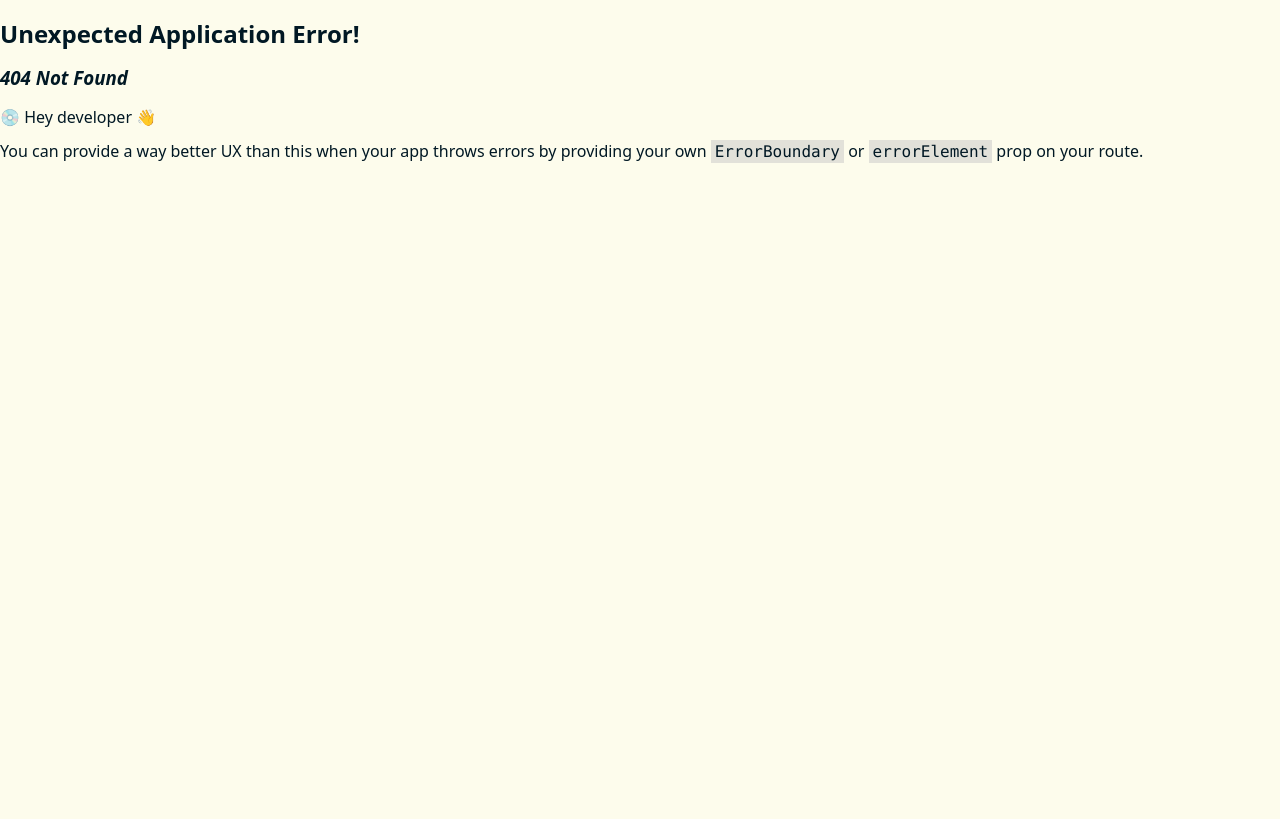
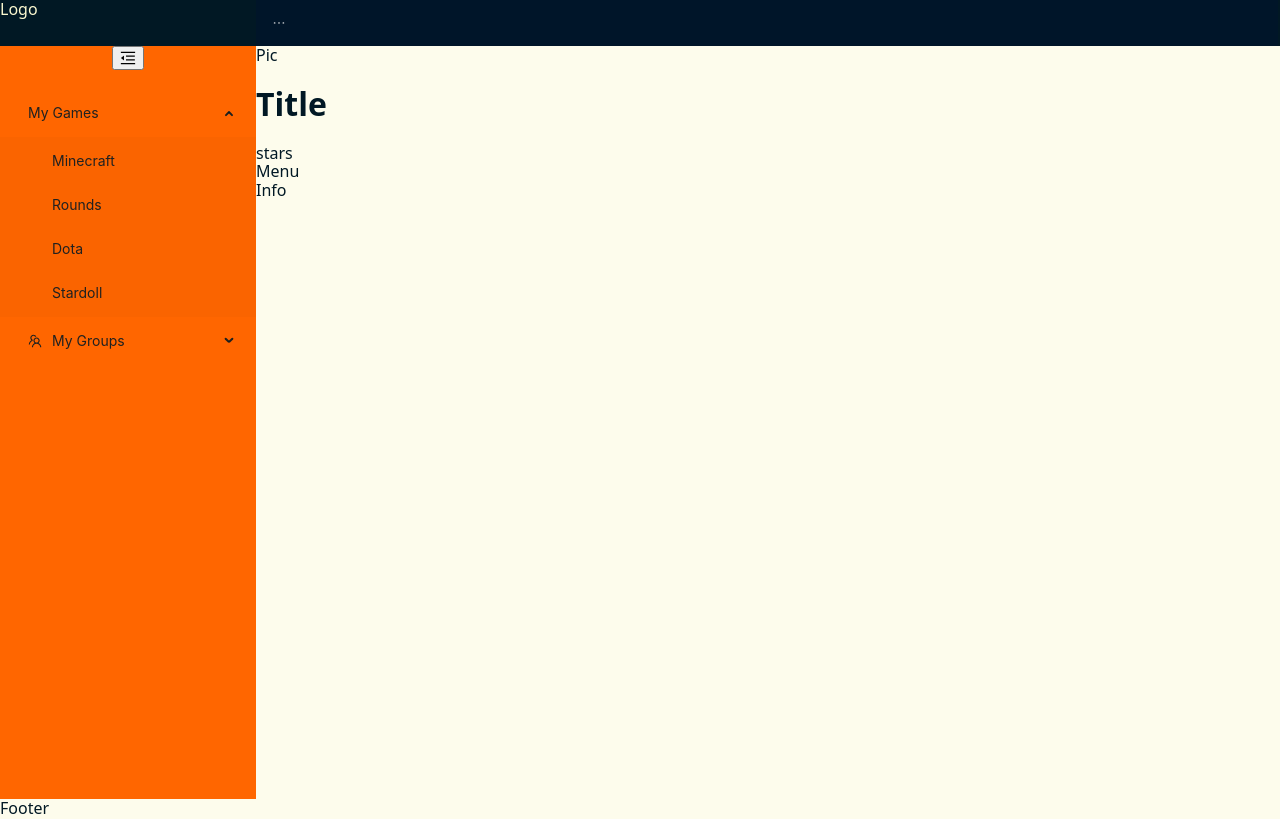
Before and after one commit to bounswe/bounswe2023group5, a React (Vite) app in the folder app/frontend/: page /game in a window 1280 px wide. Before the commit this address had no page. Built offline with nearby package versions, Linux system fonts and the light colour scheme.

Commit message:
add game details to router

```diff
--- a/app/frontend/src/Pages/GameDetails/GameDetails.tsx
+++ b/app/frontend/src/Pages/GameDetails/GameDetails.tsx
@@ -1,5 +1,17 @@
 function GameDetails() {
-  return <></>;
+  return (
+    <div>
+      <div>
+        <div>Pic</div>
+        <div>
+          <h1>Title</h1>
+          <div>stars</div>
+        </div>
+      </div>
+      <div>Menu</div>
+      <div>Info</div>
+    </div>
+  );
 }
 
 export default GameDetails;
```
Also changed, not shown: app/frontend/src/router.tsx (+4 -4 lines).
